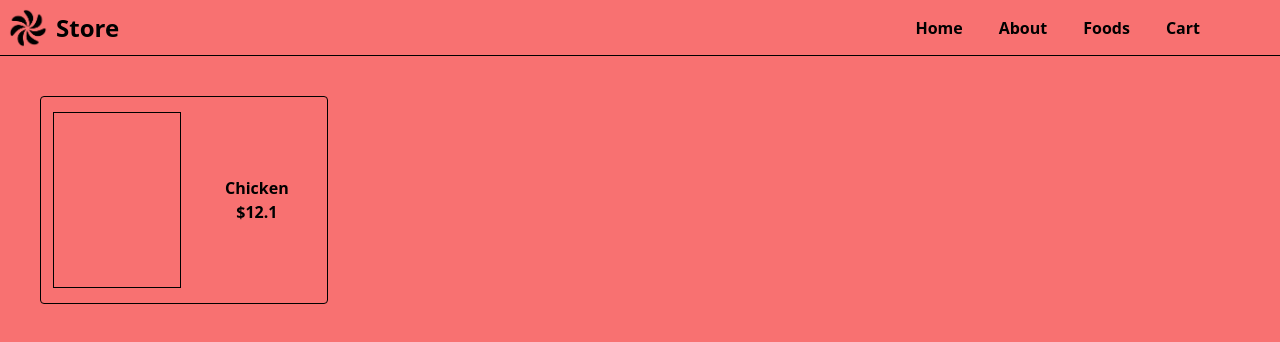
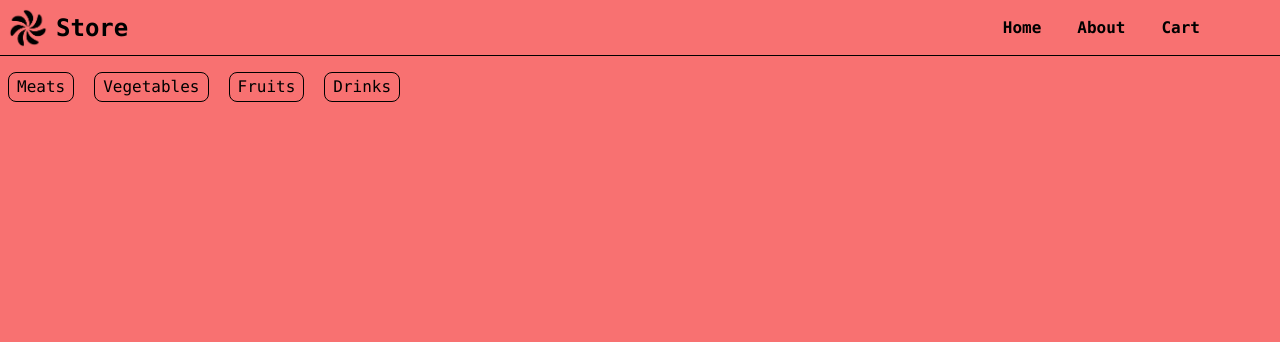
Before and after one commit to Farbubby/grocery-goodies, a React (Vite) app: page / in a window 1280 px wide. Shown: the top 342 px of the page. Built offline with nearby package versions, Linux system fonts and the light colour scheme.

Commit message:
added option component for foodtypes/simplied code

```diff
--- a/src/App.tsx
+++ b/src/App.tsx
@@ -1,11 +1,14 @@
 import Navbar from "./components/Navbar"
 import Card from "./components/Card"
+import FoodTypes from "./components/FoodTypes"
 
 function App() {
+  const choices = ['Home', 'About', 'Cart']
+  const foods = ['Meats', 'Vegetables', 'Fruits', 'Drinks']
   return (
-    <div>
-      <Navbar />
-      <Card product="Chicken" price="12.1"/>
+    <div className="font-mono">
+      <Navbar list={choices}/>
+      <FoodTypes list={foods}/>
     </div>
   )
 }
--- a/src/components/Card.tsx
+++ b/src/components/Card.tsx
@@ -6,7 +6,7 @@ interface Props {
 function Card({product, price}: Props) {
     return (
         <>
-        <div className="md:flex h-52 w-72 mt-10 ml-10 p-1 items-center border rounded border-black hover:shadow-lg">
+        <div className="flex h-52 w-72 p-1 items-center border rounded border-black hover:shadow-lg">
             <div className="h-44 w-32 ml-2 border border-black"></div>
             <div className="ml-11 items-center flex-col font-bold">
                 <div className="text-center">{product}</div>
--- /dev/null
+++ b/src/components/FoodTypes.tsx
@@ -0,0 +1,20 @@
+interface Props {
+    list: String[];
+}
+
+
+function FoodTypes({list}: Props) {
+    const foodList = list.map((items) => <button className=
+    "border border-black rounded-lg px-2 py-0.5 hover:bg-black hover:text-white duration-300"
+    >{items}</button>)
+
+    return (
+        <>
+            <div className="mt-4 flex gap-5 ml-2">
+                {foodList}
+            </div>
+        </>
+    )
+}
+
+export default FoodTypes
--- a/src/components/Navbar.tsx
+++ b/src/components/Navbar.tsx
@@ -1,4 +1,10 @@
-function Navbar() {
+interface Props {
+  list: String[];
+}
+
+
+function Navbar({list}: Props) {
+  const navbarList = list.map((items) => <button className="hover:text-white duration-300">{items}</button>)
   return (
     <>
       <div className="flex w-full h-14 bg-red-400 border-b border-black">
@@ -7,10 +13,7 @@ function Navbar() {
           Store
         </div>
         <div className="flex h-14 font-white font-bold items-center gap-x-9 mr-20">
-          <div className="hover:text-white">Home</div>
-          <div className="hover:text-white">About</div>
-          <div className="hover:text-white">Foods</div>
-          <div className="hover:text-white">Cart</div>
+          {navbarList}
         </div>
       </div>
     </>
```
